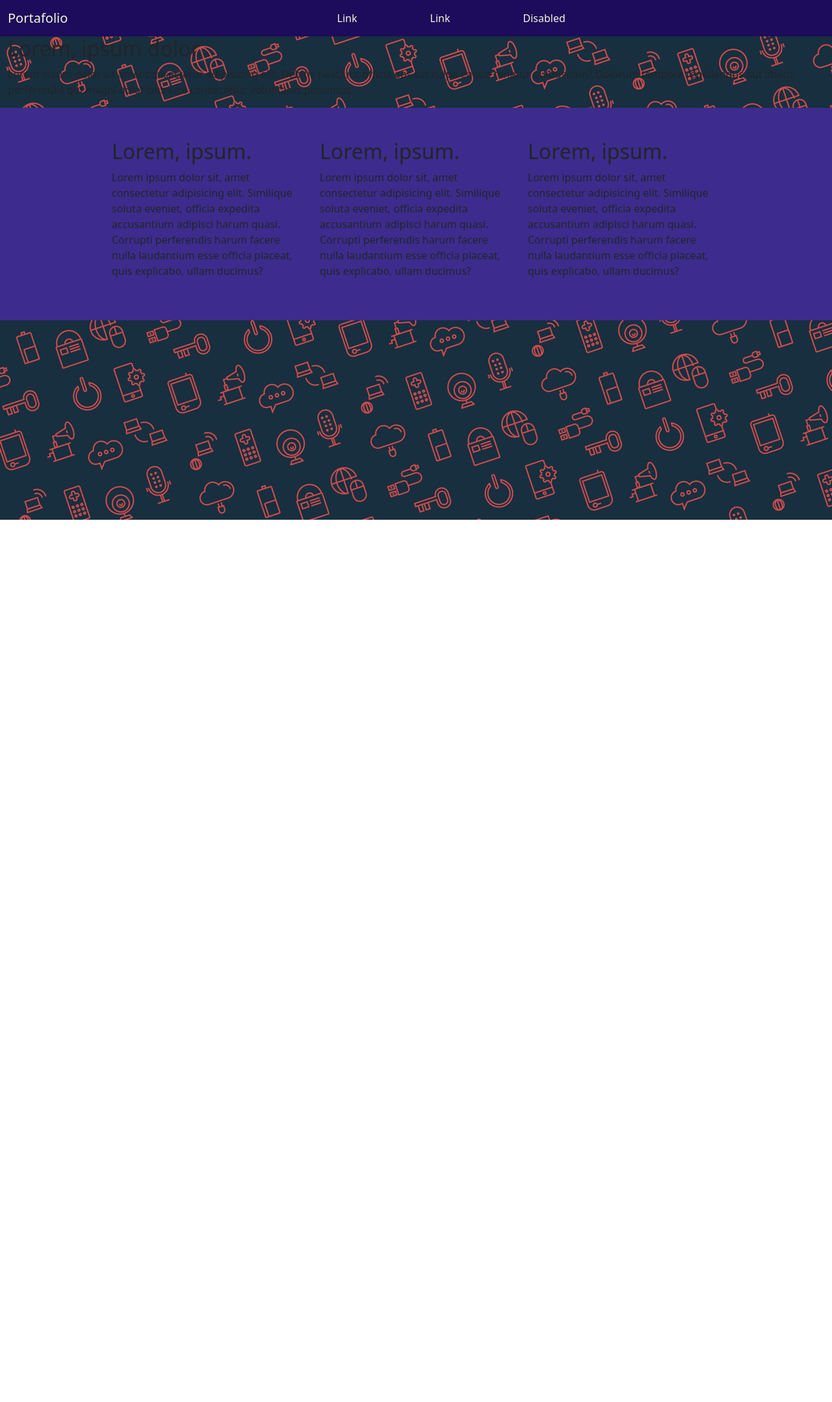
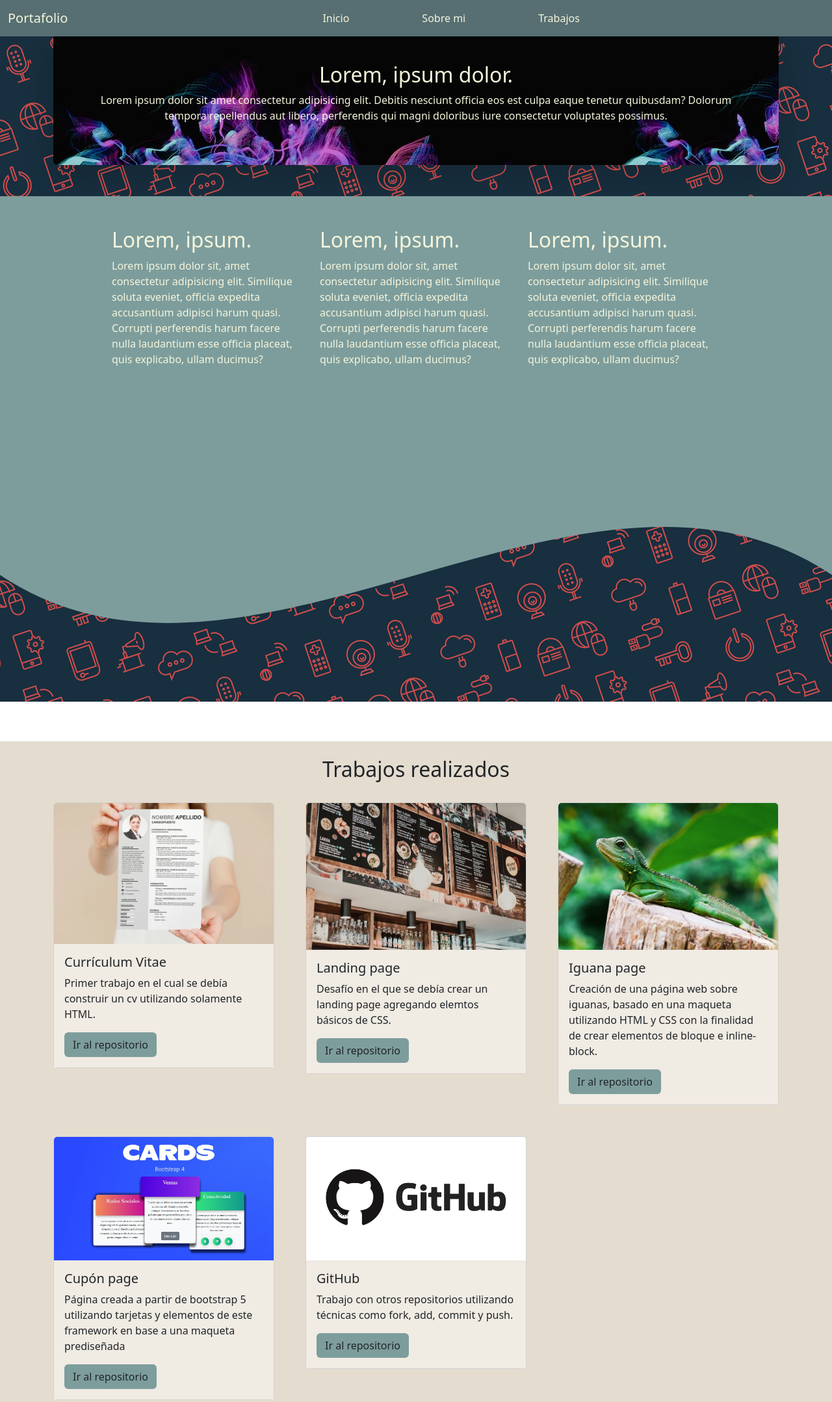
Before and after one commit to jtca94/primer-portafolio, a plain HTML site: page index.html in a window 1280 px wide. Shown: the top 2158 px of the page at 65% size. Before the commit the page ends 800 px from the top, so only its background shows below. Drawn offline with nearby package versions, Linux system fonts and the light colour scheme.

Commit message:
major changes to format, added 2 elements and info

```diff
--- a/assets/css/style.css
+++ b/assets/css/style.css
@@ -1,7 +1,7 @@
 
 
 .bgNav{
-    background-color: #1C0C5B;
+    background-color: #576F72;
 }
 .beige{
     color: beige;
@@ -14,8 +14,36 @@
     background-attachment: fixed;
 }
 .bg1{
-    background-color: #3D2C8D;
+    background-color: #7D9D9C;
 }
+.bg2{
+    background-color: #E4DCCF;
+}
+.bg3{
+    background-color: #F0EBE3;
+}
+svg{
+    display: inline-block;
+    position: absolute;
+    top: 0;
+    left: 0;
+  }
+.containerwave{
+    display: inline-block;
+    position: relative;
+    width: 100%;
+    padding-bottom: 40%;
+    vertical-align: middle;
+    overflow: hidden;
+  }
+
+.bgimg1{
+    background-image: url(../imgs/back1.avif);
+}
+
+
+
+
 @media (max-width: 800px) {
     .imgbg {
         background-image: url(../imgs/banner.avif);
--- a/index.html
+++ b/index.html
@@ -9,7 +9,7 @@
     <title>Mi portafolio</title>
 </head>
 <body class="imgbg">
-    <nav class="navbar navbar-expand-sm bgNav">
+    <nav class="navbar fixed-top navbar-expand-sm bgNav">
         <div class="container-fluid">
           <a class="navbar-brand beige" href="#">Portafolio</a>
           <button class="navbar-toggler" type="button" data-bs-toggle="collapse" data-bs-target="#navbarSupportedContent" aria-controls="navbarSupportedContent" aria-expanded="false" aria-label="Toggle navigation">
@@ -18,44 +18,121 @@
           <div class="collapse navbar-collapse" id="navbarSupportedContent">
             <ul class="navbar-nav ms-auto me-auto mb-2 mb-lg-0">
               <li class="nav-item mx-5">
-                <a class="nav-link beige" href="#">Link</a>
+                <a class="nav-link beige" href="#1">Inicio</a>
               </li>
               <li class="nav-item mx-5">
-                <a class="nav-link beige" href="#">Link</a>
+                <a class="nav-link beige" href="#2">Sobre mi</a>
               </li>
               <li class="nav-item mx-5">
-                <a class="nav-link beige" href="#">Disabled</a>
+                <a class="nav-link beige" href="#3">Trabajos</a>
               </li>
             </ul>
           </div>
         </div>
     </nav>
-    <header class="container-fluid">
-        <h2>Lorem, ipsum dolor.</h2>
-        <p>Lorem ipsum dolor sit amet consectetur adipisicing elit. Debitis nesciunt officia eos est culpa eaque tenetur quibusdam? Dolorum tempora repellendus aut libero, perferendis qui magni doloribus iure consectetur voluptates possimus.</p>
+    <header id="1" class="container m-auto py-5">
+      <div class=" p-5 bgimg1 shadow-lg rounded">
+        <h2 class="beige text-center">Lorem, ipsum dolor.</h2>
+        <p class="beige text-center">Lorem ipsum dolor sit amet consectetur adipisicing elit. Debitis nesciunt officia eos est culpa eaque tenetur quibusdam? Dolorum tempora repellendus aut libero, perferendis qui magni doloribus iure consectetur voluptates possimus.</p>
+      </div>
     </header>
     <main>
-        <article class="container-fluid py-5 bg1">
+        <article id="2" class="container-fluid py-5 bg1">
             <section class="row justify-content-center">
                 <div class="col-12 col-md-3">
-                    <h2>Lorem, ipsum.</h2>
-                    <p>Lorem ipsum dolor sit, amet consectetur adipisicing elit. Similique soluta eveniet, officia expedita accusantium adipisci harum quasi. Corrupti perferendis harum facere nulla laudantium esse officia placeat, quis explicabo, ullam ducimus?
+                    <h2 class="beige">Lorem, ipsum.</h2>
+                    <p class="beige">Lorem ipsum dolor sit, amet consectetur adipisicing elit. Similique soluta eveniet, officia expedita accusantium adipisci harum quasi. Corrupti perferendis harum facere nulla laudantium esse officia placeat, quis explicabo, ullam ducimus?
                     </p>
                 </div>
                 <div class="col-12 col-md-3">
-                    <h2>Lorem, ipsum.</h2>
-                    <p>Lorem ipsum dolor sit, amet consectetur adipisicing elit. Similique soluta eveniet, officia expedita accusantium adipisci harum quasi. Corrupti perferendis harum facere nulla laudantium esse officia placeat, quis explicabo, ullam ducimus?
+                    <h2 class="beige">Lorem, ipsum.</h2>
+                    <p class="beige">Lorem ipsum dolor sit, amet consectetur adipisicing elit. Similique soluta eveniet, officia expedita accusantium adipisci harum quasi. Corrupti perferendis harum facere nulla laudantium esse officia placeat, quis explicabo, ullam ducimus?
                     </p>
                 </div>
                 <div class="col-12 col-md-3">
-                    <h2>Lorem, ipsum.</h2>
-                    <p>Lorem ipsum dolor sit, amet consectetur adipisicing elit. Similique soluta eveniet, officia expedita accusantium adipisci harum quasi. Corrupti perferendis harum facere nulla laudantium esse officia placeat, quis explicabo, ullam ducimus?
+                    <h2 class="beige">Lorem, ipsum.</h2>
+                    <p class="beige">Lorem ipsum dolor sit, amet consectetur adipisicing elit. Similique soluta eveniet, officia expedita accusantium adipisci harum quasi. Corrupti perferendis harum facere nulla laudantium esse officia placeat, quis explicabo, ullam ducimus?
                     </p>
                 </div>
 
             </section>
         </article>
+        <div class="containerwave">
+          <svg viewBox="0 0 500 500" preserveAspectRatio="xMinYMin meet">
+            <path d="M0,100 C150,200 350,0 500,100 L500,00 L0,0 Z" style="stroke: none; fill:#7D9D9C;"></path>
+          </svg>
+        </div>
+        <article id="3" class="container-fluid bg2 mt-0">
+          <h2 class="text-center py-4">Trabajos realizados</h2>
+          <div class="container">
+            <section class="row g-5">
+
+              <div class="col-12 col-md-6 col-lg-4">
+                <div class="card p-0">
+                  <img src="/assets/imgs/1.webp" class="card-img-top"  alt="">
+                  <div class="card-body bg3">
+                    <h5 class="card-title">Currículum Vitae</h5>
+                    <p class="card-text">Primer trabajo en el cual se debía construir un cv utilizando solamente HTML.</p>
+                    <a target="_blank" href="https://jtca94.github.io/Desafio1/" class="btn bg1">Ir al repositorio</a>
+                  </div>
+                </div>
+              </div>
+
+              <div class="col-12 col-md-6 col-lg-4">
+                <div class="card p-0">
+                  <img src="/assets/imgs/2.avif" class="card-img-top"  alt="">
+                  <div class="card-body bg3">
+                    <h5 class="card-title">Landing page</h5>
+                    <p class="card-text">Desafío en el que se debía crear un landing page agregando elemtos básicos de CSS.</p>
+                    <a target="_blank" href="https://jtca94.github.io/Desafio2/" class="btn bg1">Ir al repositorio</a>
+                  </div>
+                </div>
+              </div>
+
+              <div class="col-12 col-md-6 col-lg-4">
+                <div class="card p-0">
+                  <img src="/assets/imgs/3.jpg" class="card-img-top"  alt="">
+                  <div class="card-body bg3">
+                    <h5 class="card-title">Iguana page</h5>
+                    <p class="card-text">Creación de una página web sobre iguanas, basado en una maqueta utilizando HTML y CSS con la finalidad de crear elementos de bloque e inline-block.</p>
+                    <a target="_blank" href="https://jtca94.github.io/Desafio3/" class="btn bg1">Ir al repositorio</a>
+                  </div>
+                </div>
+              </div>
+
+              <div class="col-12 col-md-6 col-lg-4">
+                <div class="card p-0">
+                  <img src="/assets/imgs/4.jpg" class="card-img-top"  alt="">
+                  <div class="card-body bg3">
+                    <h5 class="card-title">Cupón page</h5>
+                    <p class="card-text">Página creada a partir de bootstrap 5 utilizando tarjetas y elementos de este framework en base a una maqueta prediseñada</p>
+                    <a target="_blank" href="https://jtca94.github.io/Desafio4/" class="btn bg1">Ir al repositorio</a>
+                  </div>
+                </div>
+              </div>
+
+              <div class="col-12 col-md-6 col-lg-4">
+                <div class="card p-0">
+                  <img src="/assets/imgs/5.jpg" class="card-img-top"  alt="">
+                  <div class="card-body bg3">
+                    <h5 class="card-title">GitHub</h5>
+                    <p class="card-text">Trabajo con otros repositorios utilizando técnicas como fork, add, commit y push.</p>
+                    <a href="https://jtca94.github.io/fdsw-github/" target="_blank" class="btn bg1">Ir al repositorio</a>
+                  </div>
+                </div>
+              </div>
+            </section>
+          </div>
+        </article>
+        <div class="containerwave">
+          <svg viewBox="0 0 500 500" preserveAspectRatio="xMinYMin meet">
+            <path d="M0,100 C150,200 350,0 500,100 L500,00 L0,0 Z" style="stroke: none; fill:#E4DCCF;"></path>
+          </svg>
+        </div>
     </main>
+    <footer class="mt-5 bg-dark">
+      <h2 class="beige py-5 text-center">Todos los derechos reservados 2022.</h2>
+    </footer>
 
 
 
```
Also changed, not shown: assets/imgs/1.webp (added), assets/imgs/2.avif (added), assets/imgs/3.jpg (added), assets/imgs/4.jpg (added), assets/imgs/5.jpg (added), assets/imgs/back1.avif (added).
